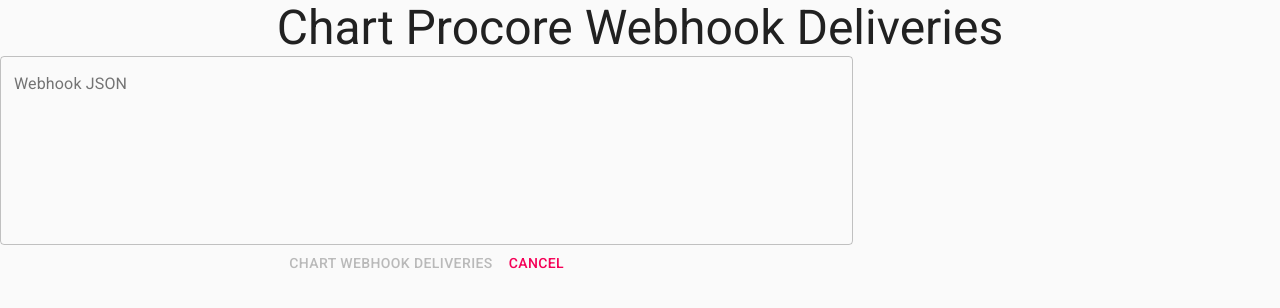
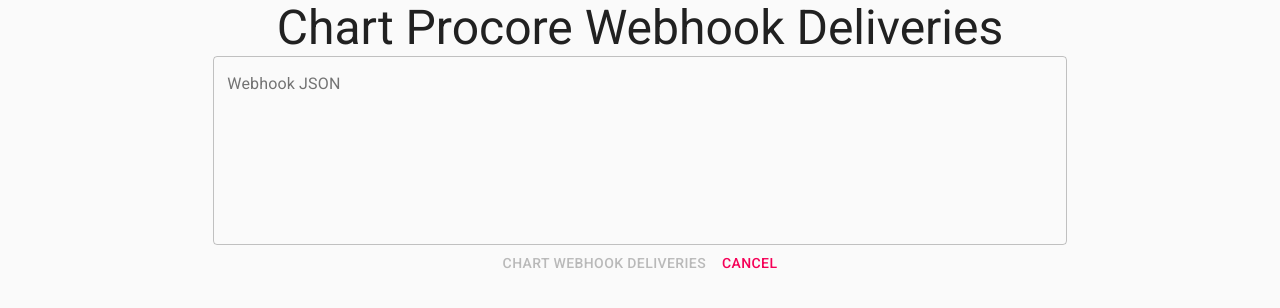
Before and after one commit to sebastianvaldez-procore/webhook_chart, a React (Create React App) app: page / in a window 1280 px wide. Shown: the top 308 px of the page. Built offline with nearby package versions, Linux system fonts and the light colour scheme.

Commit message:
Wrap in Grid container

```diff
--- a/src/PayloadField.js
+++ b/src/PayloadField.js
@@ -20,6 +20,7 @@
 
   return (
     <>
+    <Grid container>
       <Grid item xs={2} md={2} lg={2} />
         <Grid item align='center' xs={8} md={8} lg={8}>
           <form onSubmit={handlePayload}>
@@ -40,6 +41,7 @@
           </form>
         </Grid>
       <Grid item xs={2} md={2} lg={2} />
+    </Grid>
     </>
   );
 }
```
